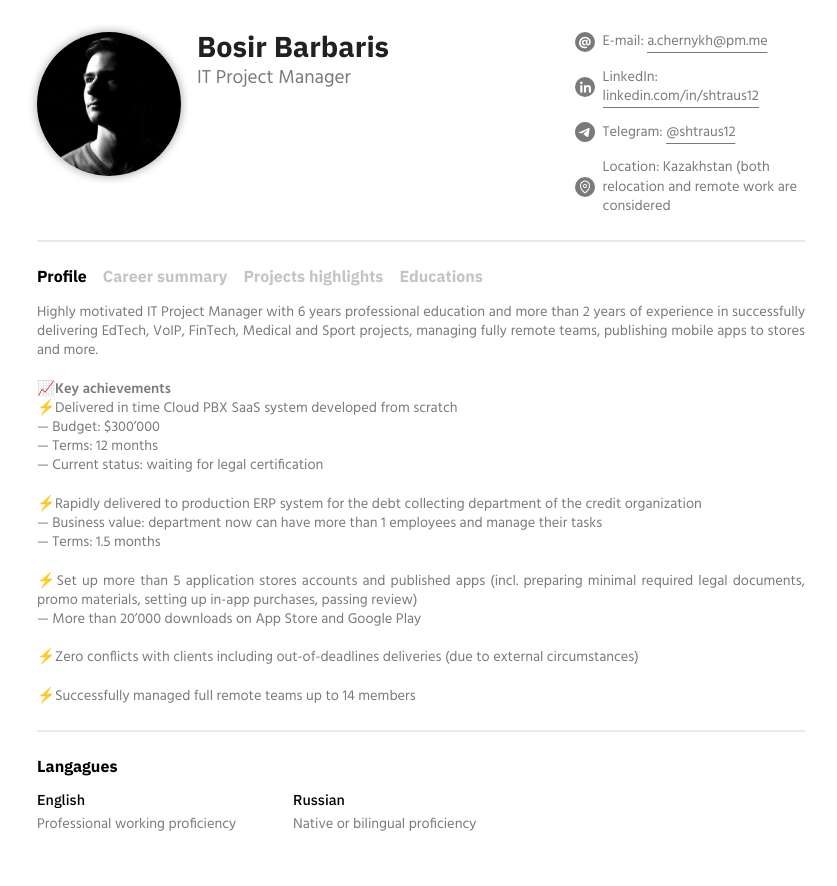
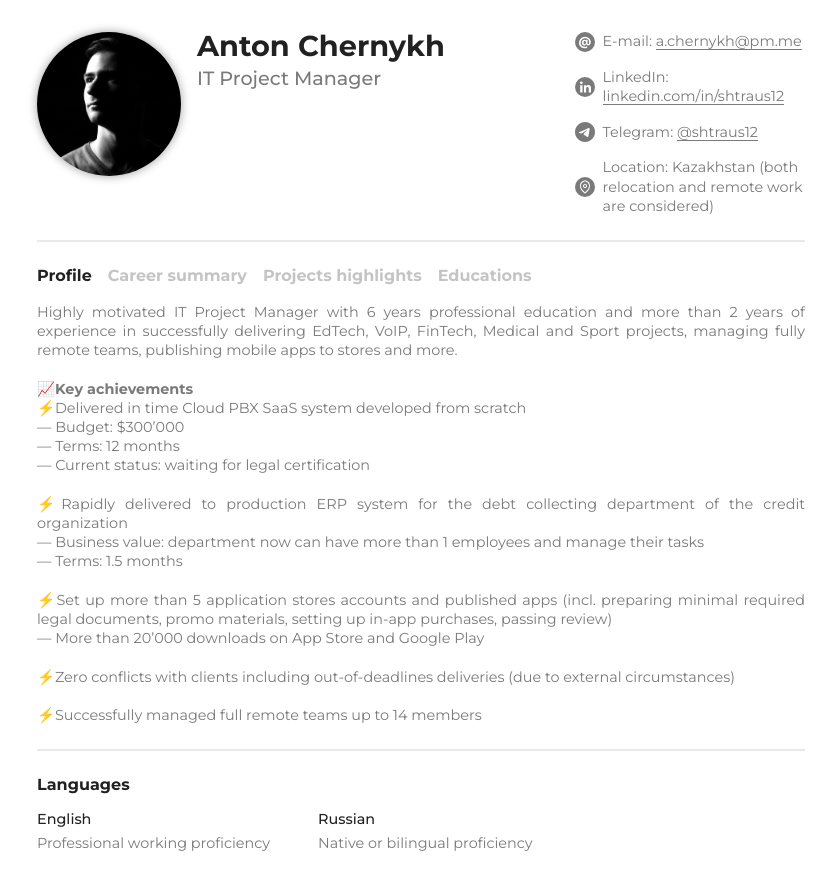
Before and after one commit to shtraus12/react-beginner, a React (Create React App) app: page / in a window 1280 px wide. Shown: the whole page, without its empty margins (227-1064 px from the left). Built offline with nearby package versions, Linux system fonts and the light colour scheme.

Commit message:
font changed

```diff
--- a/src/components/LanguagesBlock/Languages.tsx
+++ b/src/components/LanguagesBlock/Languages.tsx
@@ -8,7 +8,7 @@ interface LangugaesProps {
 function Languages({ languages }: LangugaesProps) {
   return (
     <div className="languages-block">
-      <div className="block-header">Langagues</div>
+      <div className="block-header">Languages</div>
       <div className="block-body">
         {languages.map((language, index) => {
           return (
--- a/src/components/LanguagesBlock/languages-block.css
+++ b/src/components/LanguagesBlock/languages-block.css
@@ -10,6 +10,8 @@
   font-style: var(--h2-font-style);
   font-weight: var(--h2-font-weight);
   line-height: var(--h2-line-height);
+
+  color: var(--black);
 }
 
 .languages-block .block-body {
@@ -34,6 +36,8 @@
   font-style: var(--h3-font-style);
   font-weight: var(--h3-font-weight);
   line-height: var(--h3-line-height);
+
+  color: var(--black);
 }
 
 .language-block .language-level {
--- a/src/data/cvData.ts
+++ b/src/data/cvData.ts
@@ -3,7 +3,7 @@ import { CVData } from '../models'
 export const cvData: CVData = {
   headerData: {
     avatarPath: './assets/avatar.JPG',
-    fullName: 'Bosir Barbaris',
+    fullName: 'Anton Chernykh',
     position: 'IT Project Manager',
     contactInformation: [
       {
@@ -27,7 +27,7 @@ export const cvData: CVData = {
       {
         iconPath: './assets/icons/Location.svg',
         title: 'Location',
-        body: 'Kazakhstan (both relocation and remote work are considered',
+        body: 'Kazakhstan (both relocation and remote work are considered)',
       },
     ],
   },
--- a/src/index.css
+++ b/src/index.css
@@ -1,13 +1,17 @@
-@import url('./styles/header.css');
+@import url('./components/Header/header.css');
 @import url('./styles/text-block.css');
-@import url('./styles/career-block.css');
-@import url('./styles/educations-block.css');
-@import url('./styles/projects-highlights-block.css');
-@import url('./styles/languages-block.css');
+@import url('./components/Careers/career-block.css');
+@import url('./components/Educations/educations-block.css');
+@import url('./components/ProjectsHighlights/projects-highlights-block.css');
+@import url('./components/LanguagesBlock/languages-block.css');
 @import url('./styles/tab-container.css');
-@import url('https://fonts.googleapis.com/css2?family=Hind:wght@300;400;600&family=IBM+Plex+Sans:wght@300;500;700&display=swap');
+@import url('https://fonts.googleapis.com/css2?family=Montserrat:wght@300;400;500;700&display=swap');
 
 body {
+}
+
+html[data-theme='dark'] {
+  background-color: var(--grey-700);
 }
 
 #root {
@@ -18,6 +22,12 @@ body {
   box-sizing: border-box;
 
   scroll-behavior: smooth;
+
+  color: var(--grey-300);
+}
+
+#root[data-theme='dark'] {
+  color: var(--grey-100);
 }
 
 .container {
@@ -34,60 +44,66 @@ hr {
   margin-right: 0;
 }
 
+hr[data-theme='dark'] {
+  border: 1px solid var(--grey-200);
+}
+
 :root {
   /* Colors */
   --black: #212121;
+  --white: #ffffff;
   --grey-100: #e9e9e9;
   --grey-200: #c4c4c4;
   --grey-300: #7a7a7a;
+  --grey-700: #3c3c3c;
 
   /* Typography */
   /* Headline 1 */
-  --h1-font-family: 'IBM Plex Sans', sans-serif;
+  --h1-font-family: 'Montserrat', sans-serif;
   --h1-font-size: 1.8rem;
   --h1-font-style: normal;
   --h1-font-weight: 700;
   --h1-line-height: 1.8rem;
 
   /* Headline 2 */
-  --h2-font-family: 'IBM Plex Sans', sans-serif;
+  --h2-font-family: 'Montserrat', sans-serif;
   --h2-font-size: 1rem;
   --h2-font-style: normal;
   --h2-font-weight: 700;
   --h2-line-height: 1.3rem;
 
   /* Headline 3 */
-  --h3-font-family: 'IBM Plex Sans', sans-serif;
+  --h3-font-family: 'Montserrat', sans-serif;
   --h3-font-size: 0.9rem;
   --h3-font-style: normal;
   --h3-font-weight: 500;
   --h3-line-height: 0.9rem;
 
   /* Headline 4 */
-  --h4-font-family: 'Hind';
+  --h4-font-family: 'Montserrat', sans-serif;
   --h4-font-size: 1.2rem;
   --h4-font-style: normal;
-  --h4-font-weight: 400;
+  --h4-font-weight: 500;
   --h4-line-height: 1.2rem;
 
   /* Hind-headline */
 
   /* IBM-normal */
-  --IBM-normal-font-family: 'IBM Plex Sans';
+  --IBM-normal-font-family: 'Montserrat', sans-serif;
   --IBM-normal-font-size: 0.9rem;
   --IBM-normal-font-style: normal;
   --IBM-normal-font-weight: 300;
   --IBM-normal-line-height: 0.9rem;
 
   /* Hind-normal */
-  --hind-normal-font-family: 'Hind';
+  --hind-normal-font-family: 'Montserrat', sans-serif;
   --hind-normal-font-size: 0.9rem;
   --hind-normal-font-style: normal;
   --hind-normal-font-weight: 400;
   --hind-normal-line-height: 1.2rem;
 
   /* Hind-subnormal */
-  --hind-subnormal-font-family: 'Hind';
+  --hind-subnormal-font-family: 'Montserrat', sans-serif;
   --hind-subnormal-font-size: 0.8rem;
   --hind-subnormal-font-style: normal;
   --hind-subnormal-font-weight: 300;
--- a/src/index.tsx
+++ b/src/index.tsx
@@ -1,7 +1,6 @@
 import React from 'react'
 import ReactDOM from 'react-dom/client'
 import './index.css'
-import './styles/header.css'
 import App from './App'
 
 const root = ReactDOM.createRoot(document.getElementById('root') as HTMLElement)
--- a/src/styles/educations-block.css
+++ /dev/null
@@ -1,64 +0,0 @@
-.educations-block {
-  display: flex;
-  flex-direction: column;
-  gap: 1rem;
-}
-
-.educations-block .block-header {
-  font-family: var(--h2-font-family);
-  font-size: var(--h2-font-size);
-  font-style: var(--h2-font-style);
-  font-weight: var(--h2-font-weight);
-  line-height: var(--h2-line-height);
-}
-
-.educations-block .education-block {
-  width: 100%;
-  display: inline-flex;
-
-  gap: 1rem;
-}
-
-.education-block .dates {
-  font-family: var(--hind-subnormal-font-family);
-  font-size: var(--hind-subnormal-font-size);
-  font-style: var(--hind-subnormal-font-style);
-  font-weight: var(--hind-subnormal-font-weight);
-  line-height: var(--hind-subnormal-line-height);
-
-  color: var(--grey-300);
-  min-width: 5rem;
-}
-
-.education-block .rest {
-  font-family: var(--hind-normal-font-family);
-  font-size: var(--hind-normal-font-size);
-  font-style: var(--hind-normal-font-style);
-  font-weight: var(--hind-normal-font-weight);
-  line-height: var(--hind-normal-line-height);
-
-  color: var(--grey-300);
-
-  display: flex;
-  flex-direction: column;
-  gap: 0.5rem;
-}
-
-.education-block .school-name {
-  font-family: var(--h3-font-family);
-  font-size: var(--h3-font-size);
-  font-style: var(--h3-font-style);
-  font-weight: var(--h3-font-weight);
-  line-height: var(--h3-line-height);
-
-  color: var(--black);
-}
-
-.education-block .description {
-}
-
-@media only screen and (min-width: 992px) {
-  .educations-block .education-block {
-    gap: 2rem;
-  }
-}
--- a/src/styles/header.css
+++ /dev/null
@@ -1,103 +0,0 @@
-.header {
-  display: flex;
-  justify-content: space-between;
-  flex-flow: row wrap;
-  gap: 2rem;
-}
-
-.header .person {
-  display: flex;
-  align-items: flex-start;
-  gap: 1rem;
-}
-
-.header .person img {
-  height: 5rem;
-
-  border-radius: 50%;
-  box-shadow: 0px 0px 10px rgba(26, 9, 9, 0.4);
-}
-
-.header .person .name-position {
-  display: flex;
-  flex-direction: column;
-  gap: 0.5rem;
-}
-
-.header .person .name {
-  font-family: var(--h1-font-family);
-  font-size: var(--h1-font-size);
-  font-style: var(--h1-font-style);
-  font-weight: var(--h1-font-weight);
-  line-height: var(--h1-line-height);
-
-  color: var(--black);
-}
-
-.header .person .position {
-  font-family: var(--h4-font-family);
-  font-size: var(--h4-font-size);
-  font-style: var(--h4-font-style);
-  font-weight: var(--h4-font-weight);
-  line-height: var(--h4-line-height);
-
-  color: var(--grey-300);
-}
-
-.header .contact-information {
-  font-family: var(--hind-normal-font-family);
-  font-size: var(--hind-normal-font-size);
-  font-style: var(--hind-normal-font-style);
-  font-weight: var(--hind-normal-font-weight);
-  line-height: var(--hind-normal-line-height);
-
-  color: var(--grey-300);
-
-  width: 100%;
-
-  display: flex;
-  flex-direction: column;
-
-  gap: 0.5rem;
-}
-
-.header .contact-information a {
-  color: inherit;
-  text-decoration: none;
-}
-
-.header .contact-information a {
-  background: linear-gradient(to right, var(--grey-300), var(--grey-300)),
-    linear-gradient(
-      to right,
-      rgba(255, 0, 0, 1),
-      rgba(255, 0, 180, 1),
-      rgba(0, 100, 200, 1)
-    );
-  background-size: 100% 1px, 0 1px;
-  background-position: 100% 100%, 0% 100%;
-  background-repeat: no-repeat;
-  transition: background-size 400ms;
-}
-
-.header .contact-information a:hover {
-  background-size: 0 2px, 100% 2px;
-}
-
-.header .contact-information .contact {
-  display: inline-flex;
-  gap: 0.5rem;
-  align-items: center;
-}
-
-@media only screen and (min-width: 992px) {
-  .header .person img {
-    height: 9rem;
-  }
-
-  .header .contact-information {
-    max-width: 30%;
-
-    gap: 1rem;
-  }
-}
--- a/src/styles/languages-block.css
+++ /dev/null
@@ -1,53 +0,0 @@
-.languages-block {
-  display: flex;
-  flex-direction: column;
-  gap: 1rem;
-}
-
-.languages-block .block-header {
-  font-family: var(--h2-font-family);
-  font-size: var(--h2-font-size);
-  font-style: var(--h2-font-style);
-  font-weight: var(--h2-font-weight);
-  line-height: var(--h2-line-height);
-}
-
-.languages-block .block-body {
-  display: flex;
-  flex-wrap: wrap;
-
-  gap: 1rem;
-}
-
-.languages-block .language-block {
-  display: flex;
-  flex-direction: column;
-
-  min-width: 13rem;
-
-  gap: 0.5rem;
-}
-
-.language-block .language-name {
-  font-family: var(--h3-font-family);
-  font-size: var(--h3-font-size);
-  font-style: var(--h3-font-style);
-  font-weight: var(--h3-font-weight);
-  line-height: var(--h3-line-height);
-}
-
-.language-block .language-level {
-  font-family: var(--hind-normal-font-family);
-  font-size: var(--hind-normal-font-size);
-  font-style: var(--hind-normal-font-style);
-  font-weight: var(--hind-normal-font-weight);
-  line-height: var(--hind-normal-line-height);
-
-  color: var(--grey-300);
-}
-
-@media only screen and (min-width: 992px) {
-  .languages-block .block-body {
-    gap: 3rem;
-  }
-}
--- a/src/styles/projects-highlights-block.css
+++ /dev/null
@@ -1,73 +0,0 @@
-.projects-highlights-block {
-  display: flex;
-  flex-direction: column;
-  gap: 1.5rem;
-}
-
-.projects-highlights-block .block-header {
-  font-family: var(--h2-font-family);
-  font-size: var(--h2-font-size);
-  font-style: var(--h2-font-style);
-  font-weight: var(--h2-font-weight);
-  line-height: var(--h2-line-height);
-}
-
-.projects-highlights-block .project {
-  width: 100%;
-  display: flex;
-  gap: 1rem;
-}
-
-.projects-highlights-block .title-dates {
-  display: flex;
-  justify-content: space-between;
-  gap: 1rem;
-}
-
-.projects-highlights-block .project-title {
-  font-family: var(--h2-font-family);
-  font-size: var(--h2-font-size);
-  font-style: var(--h2-font-style);
-  font-weight: var(--h2-font-weight);
-  line-height: var(--h2-line-height);
-
-  color: var(--black);
-
-  max-width: 20rem;
-}
-
-.projects-highlights-block .dates-duration {
-  font-family: var(--hind-subnormal-font-family);
-  font-size: var(--hind-subnormal-font-size);
-  font-style: var(--hind-subnormal-font-style);
-  font-weight: var(--hind-subnormal-font-weight);
-  line-height: var(--hind-subnormal-line-height);
-
-  color: var(--grey-300);
-
-  min-width: 7rem;
-}
-
-.projects-highlights-block .rest {
-  font-family: var(--hind-normal-font-family);
-  font-size: var(--hind-normal-font-size);
-  font-style: var(--hind-normal-font-style);
-  font-weight: var(--hind-normal-font-weight);
-  line-height: var(--hind-normal-line-height);
-
-  color: var(--grey-300);
-
-  display: flex;
-  flex-direction: column;
-  gap: 1rem;
-  width: var(--ratio-right);
-}
-
-.projects-highlights-block .description {
-  text-align: justify;
-  text-justify: distribute;
-}
-
-.projects-highlights-block .marker {
-  padding-top: 0.5rem;
-}
--- a/src/styles/tab-container.css
+++ b/src/styles/tab-container.css
@@ -25,6 +25,8 @@
 
 .tab-navigator .tab-active {
   white-space: nowrap;
+
+  color: var(--black);
 }
 
 .tab-navigator .tab {
```
Also changed, not shown: src/styles/career-block.css (deleted, +0 -140 lines).
